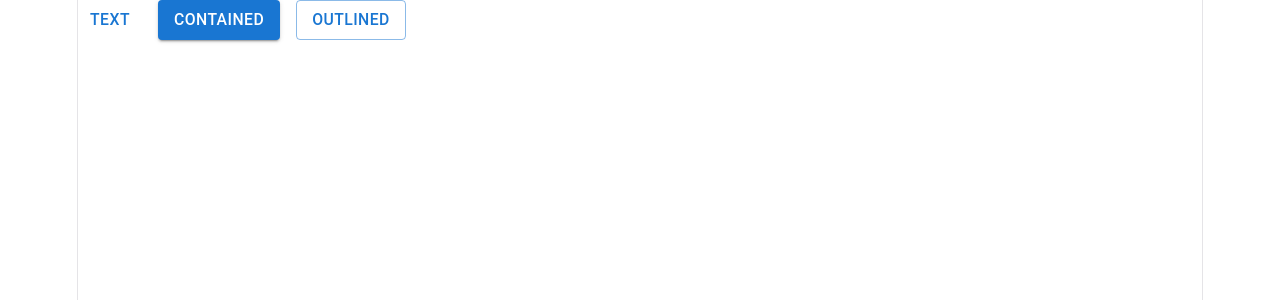
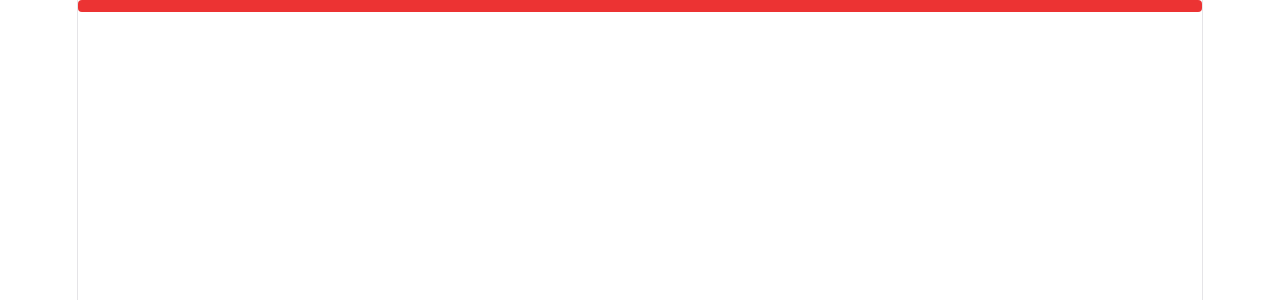
Before and after one commit to ElPabloOficial/-TWM-Proyecto-Compra-Venta, a React app: page / in a window 1280 px wide. Shown: the top 300 px of the page. Built offline with nearby package versions, Linux system fonts and the light colour scheme; the HTML template or start-up script is replaced by a standard one.

Commit message:
Add files via upload

```diff
--- a/src/components/atoms/Button/CustomButton.jsx
+++ b/src/components/atoms/Button/CustomButton.jsx
@@ -1,12 +1,198 @@
-import Stack from '@mui/material/Stack';
+
 import Button from '@mui/material/Button';
 
-export default function CustomButton() {
+/*
+ * CustomButton
+ *
+ * Componente reutilizable basado en el componente Button de Material UI.
+ *
+ * Permite utilizar diferentes estilos predefinidos:
+ * primary, secondary, tertiary, approve y reject.
+ *
+ * @param {React.ReactNode} children
+ * Contenido que se mostrará dentro del botón.
+ *
+ * @param {React.ReactNode} startIcon
+ * Ícono que se mostrará al inicio del botón.
+ *
+ * @param {'primary'|'secondary'|'tertiary'|'approve'|'reject'} variant
+ * Define el estilo visual personalizado del botón.
+ *
+ * @param {'small'|'medium'|'large'} size
+ * Define el tamaño del botón.
+ *
+ * @param {boolean} hover
+ * Permite activar o desactivar el efecto hover.
+ *
+ * @param {Object} props
+ * Permite recibir otras propiedades de Material UI.
+ */
+
+export default function CustomButton({
+  children,
+  startIcon,
+  variant = 'primary',
+  size = 'medium',
+  hover = true,
+  sx,
+  ...props
+}) {
+
+  /*
+   * Estilos principales de cada variante.
+   */
+  const styles = {
+
+    primary: {
+      backgroundColor: '#EC3333',
+      color: '#FFFFFF',
+    },
+
+    secondary: {
+      backgroundColor: '#FFFFFF',
+      color: '#000000',
+      border: '2px solid #000000',
+    },
+
+    tertiary: {
+      backgroundColor: '#FEFEFE',
+      color: '#EC3333',
+      border: '2px solid #EC3333',
+    },
+
+    approve: {
+      backgroundColor: 'rgba(22, 163, 74, 0.1216)',
+      color: '#16A34A',
+    },
+
+    reject: {
+      backgroundColor: 'rgba(239, 68, 68, 0.1216)',
+      color: '#EF4444',
+    },
+  };
+
+  /*
+   * Estilos que se aplican cuando el mouse
+   * pasa sobre el botón.
+   */
+  const hoverStyles = {
+
+    primary: {
+      '&:hover': {
+        backgroundColor: '#FFFF',
+        color: '#EC3333'
+      },
+    },
+
+    secondary: {
+      '&:hover': {
+        backgroundColor: '#EC3333',
+        color: '#FFFFFF',
+      },
+    },
+
+    tertiary: {
+      '&:hover': {
+        backgroundColor: '#EC3333',
+        color: '#FFFFFF',
+      },
+    },
+
+    approve: {
+      '&:hover': {
+        backgroundColor: 'rgba(22, 163, 74, 0.25)',
+      },
+    },
+
+    reject: {
+      '&:hover': {
+        backgroundColor: 'rgba(239, 68, 68, 0.25)',
+      },
+    },
+  };
+
   return (
-    <Stack spacing={2} direction="row">
-      <Button variant="text">Text</Button>
-      <Button variant="contained">Contained</Button>
-      <Button variant="outlined">Outlined</Button>
-    </Stack>
+    <Button
+      variant="text"
+      size={size}
+      startIcon={startIcon}
+      sx={{
+        ...styles[variant],
+        ...(hover ? hoverStyles[variant] : {}),
+        ...sx,
+        // Elimina la sombra propia de MUI
+        boxShadow: 'none',
+        // Evita que MUI cambie el color al hacer click
+        '&:active': {
+          boxShadow: 'none',
+        },
+      }}
+
+      {...props}
+    >
+      {children}
+    </Button>
   );
 }
+/*
+  ============================
+  EJEMPLO DE USO
+  ============================
+
+  import CustomButton from './CustomButton';
+  import AddIcon from '@mui/icons-material/Add';
+
+  function Example() {
+    const handleClick = () => {
+      console.log('Botón presionado');
+    };
+
+    return (
+      <>
+        <CustomButton
+          variant="primary"
+          size="medium"
+          onClick={handleClick}
+        >
+          Guardar
+        </CustomButton>
+
+        <CustomButton
+          variant="secondary"
+          size="medium"
+          onClick={handleClick}
+        >
+          Cancelar
+        </CustomButton>
+
+        <CustomButton
+          variant="tertiary"
+          size="small"
+        >
+          Editar
+        </CustomButton>
+
+        <CustomButton
+          variant="approve"
+          size="medium"
+        >
+          Aprobar
+        </CustomButton>
+
+        <CustomButton
+          variant="reject"
+          size="medium"
+        >
+          Rechazar
+        </CustomButton>
+
+        <CustomButton
+          variant="primary"
+          startIcon={<AddIcon />}
+        >
+          Agregar
+        </CustomButton>
+      </>
+    );
+  }
+*/
```
